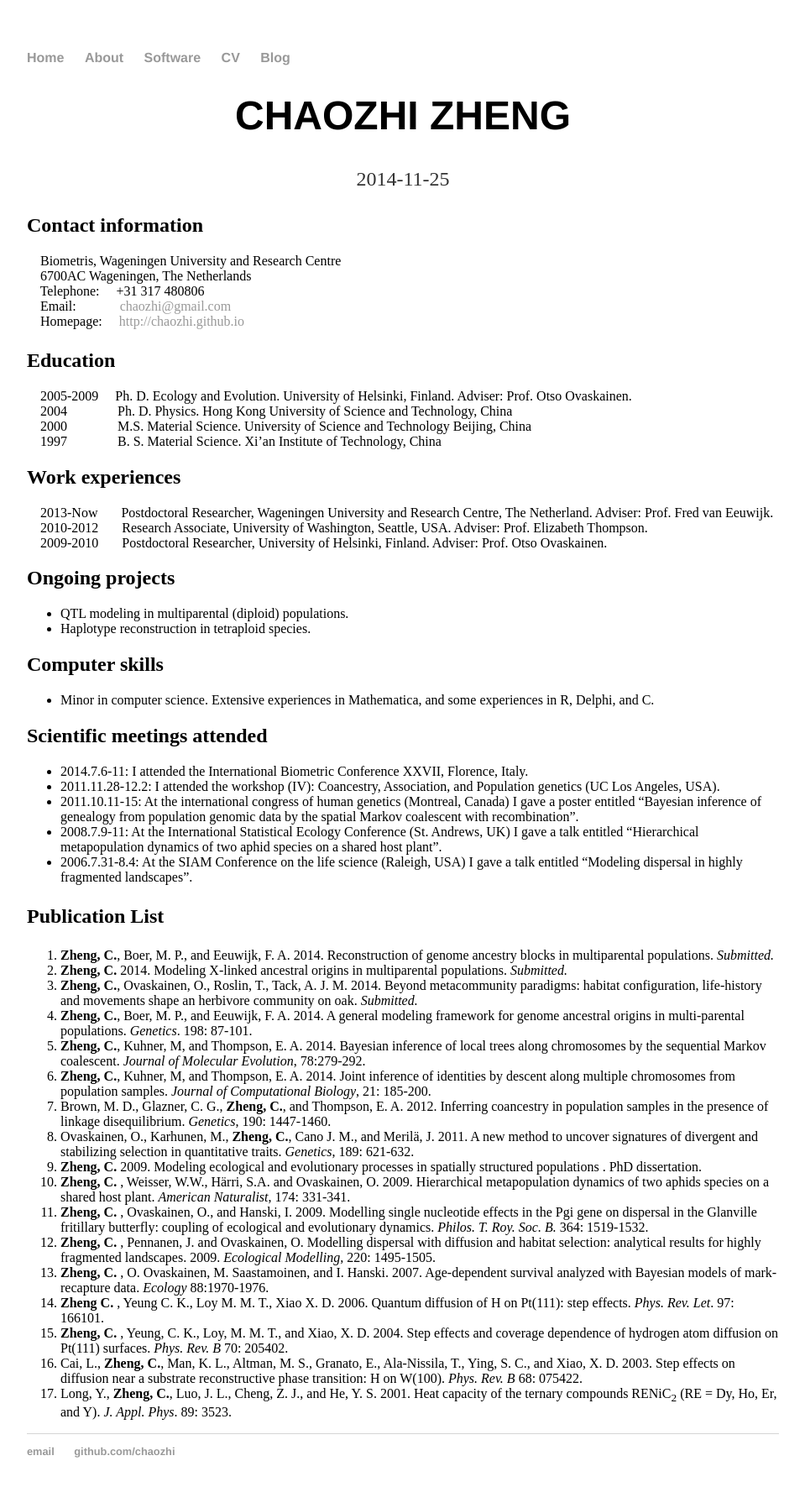
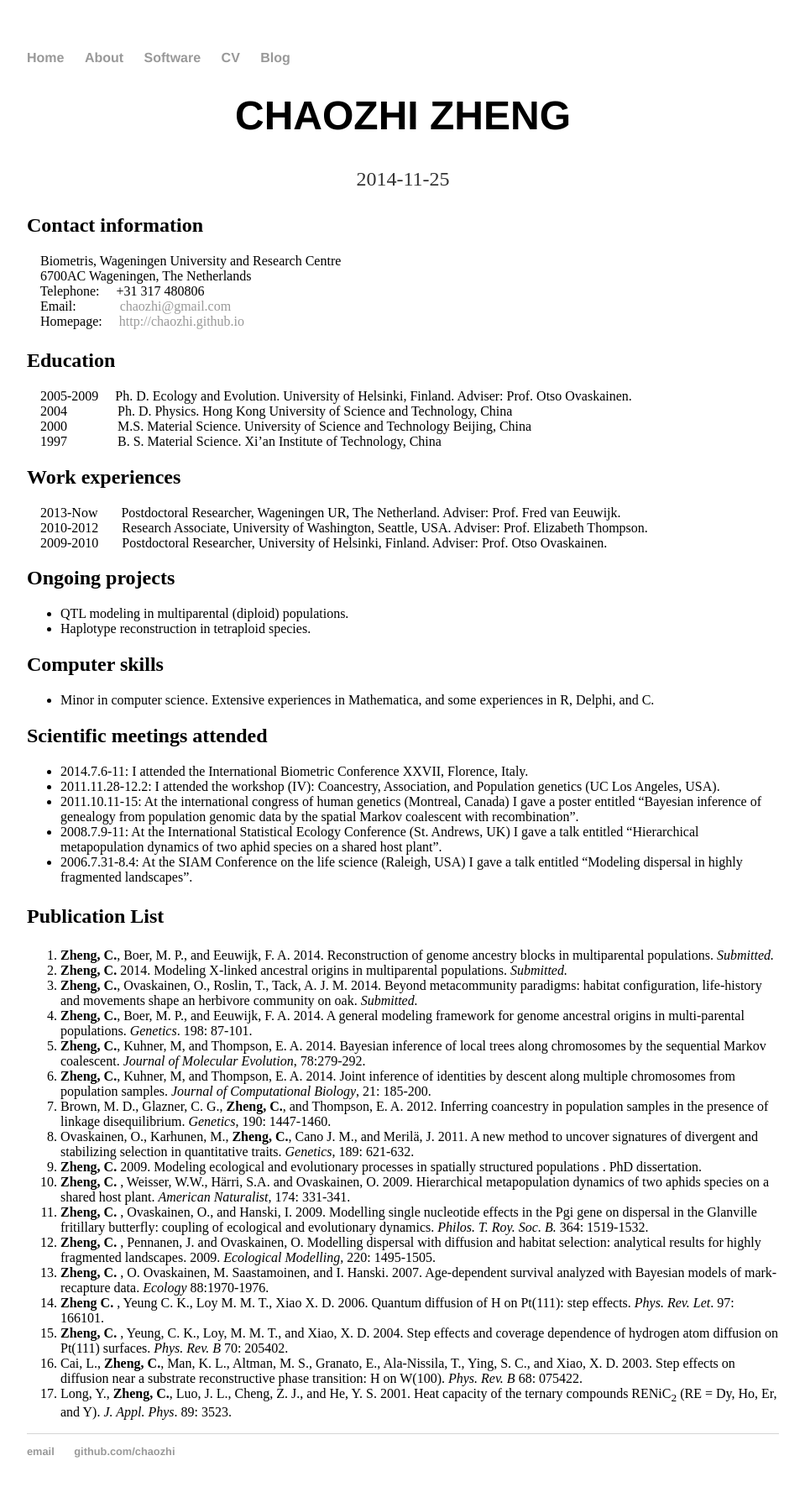
Before and after one commit to chaozhi/chaozhi.github.io, a Jekyll site: the page built from cv/index.html, in a window 1280 px wide. Shown: the whole page at 84% size, without its empty margins (160-1119 px from the left). Built offline with Jekyll 4.4.1, drawn with Linux system fonts in a browser that asks for light colours.

Commit message:
Update index.html

```diff
--- a/cv/index.html
+++ b/cv/index.html
@@ -39,7 +39,7 @@ and Technology Beijing, China<br>
 Technology, China<br>
 <h2>Work experiences</h2>
 &nbsp;&nbsp;&nbsp; 2013-Now&nbsp;&nbsp; &nbsp;&nbsp;&nbsp; Postdoctoral
-Researcher, Wageningen University and Research Centre, The Netherland. Adviser: Prof. Fred van
+Researcher, Wageningen UR, The Netherland. Adviser: Prof. Fred van
 Eeuwijk.<br>
 &nbsp;&nbsp;&nbsp; 2010-2012&nbsp;&nbsp;&nbsp; &nbsp;&nbsp; Research
 Associate, University of Washington, Seattle, USA. Adviser: Prof. Elizabeth Thompson.<br>
```
